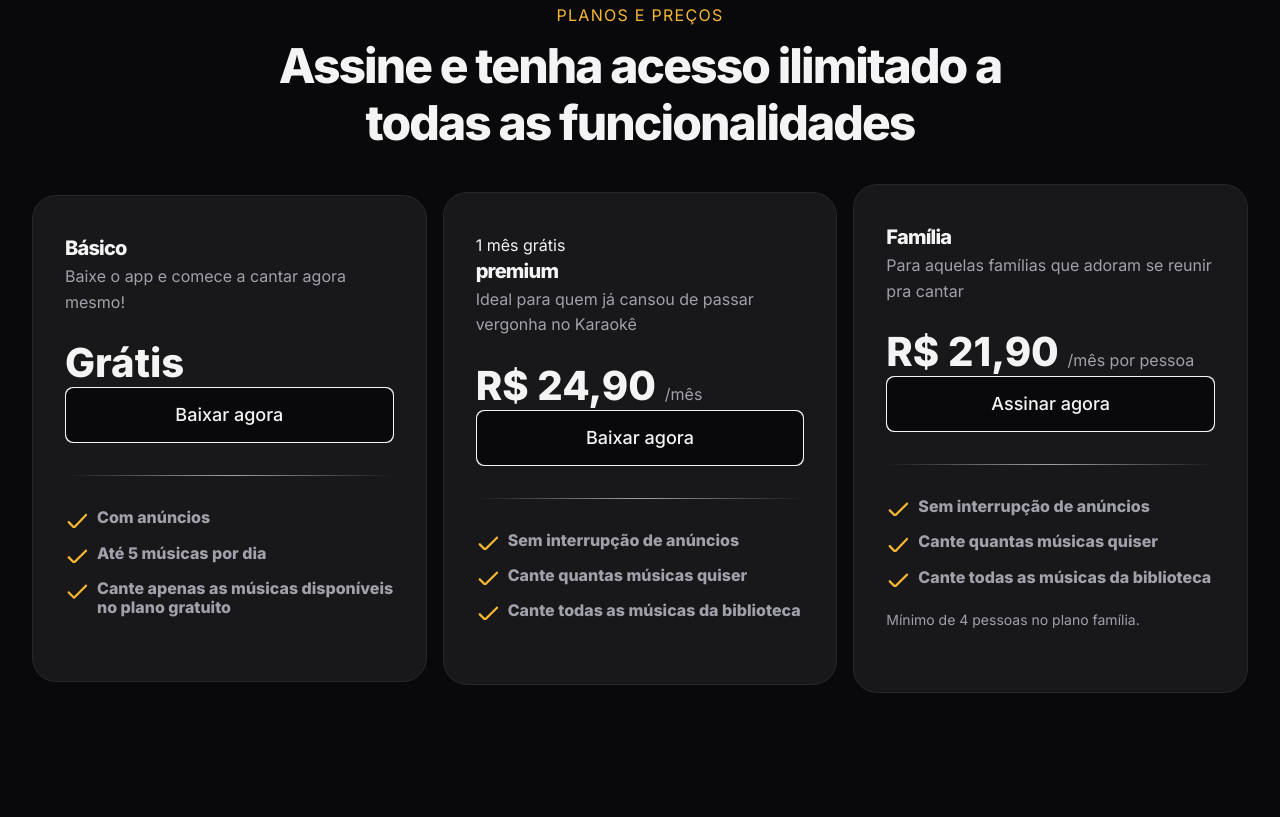
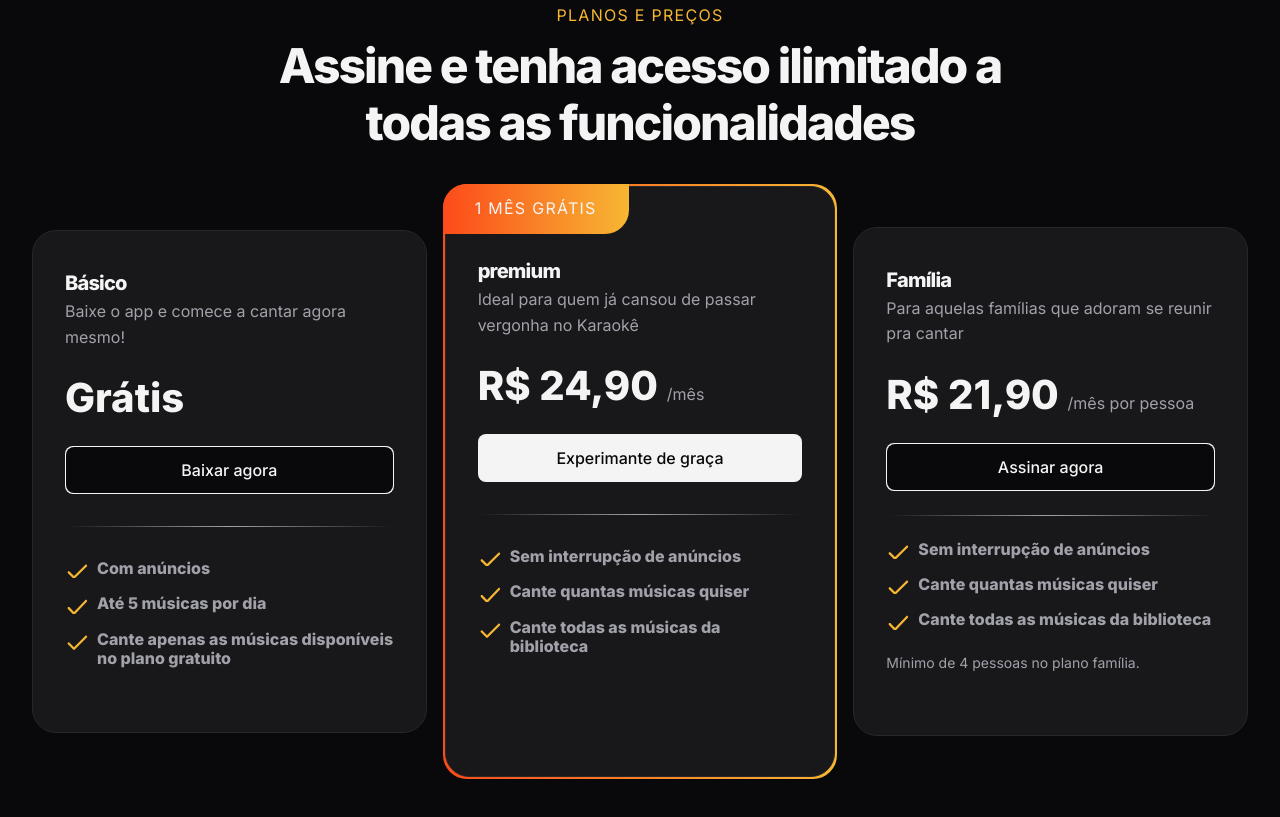
Before and after one commit to neto683/projeto-zingem, a plain HTML site: page index.html in a window 1280 px wide. Shown: the part 2728-3545 px from the top of the page. Before the commit the page ends 3501 px from the top, so only its background shows below. Drawn offline with Linux system fonts and the light colour scheme.

Commit message:
seção pricing

```diff
--- a/index.html
+++ b/index.html
@@ -127,7 +127,7 @@
             <h3>premium</h3>
             <p>Ideal para quem já cansou de passar vergonha no Karaokê</p>
             <zin-pricing>R$ 24,90 <small>/mês</small></zen-pricing>
-            <a href="#dowload" class="btn btn-md" aria-label="Baixar agora"></a>
+            <a href="#dowload" class="btn btn-md">Experimante de graça </a>
             <div class="separator"></div>
             <ul role="list" class="grid gap-1">
               <li>Sem interrupção de anúncios</li>
--- a/style/pricnig.css
+++ b/style/pricnig.css
@@ -23,6 +23,7 @@
     color: var(--text-color-secondary);
   }
   & .btn{
+    margin-top: 1.5rem;
     width: 100%;
   }
 & .separator{
@@ -43,11 +44,61 @@
   color: var(--text-color-secondary);
 }
 
+& .premium{
+  position: relative;
+  & .card{
+    padding-top: 4.5rem;
+    & > span{
+      position: absolute;
+      top: 0;
+      left: 0;
+
+      padding: 0.75rem 2rem;
+
+      background: linear-gradient(90deg,
+      var(--brand-color-secondary)0%,
+      var(--brand-color-primary)100%
+      );
+      border-top-left-radius: 1.5rem;
+      border-bottom-right-radius: 1.5rem;
+
+      font: 600 var(--fs-sm) var(--ff-sans);
+      text-transform: uppercase;
+      letter-spacing:0.08em;
+      color: var(--bg-color);
+    }
+  }
+  padding: 2px;
+  &::before{
+    content: "";
+    background: linear-gradient(90deg,
+    var(--brand-color-secondary)0%,
+    var(--brand-color-primary)100%
+    );
+    position: absolute;
+    inset: 0;
+    border-radius: 1.5rem;
+    z-index: -1;
+  }
+}
+
   @media(width >=80em){
  --fs-price: 2.5rem;
   & header {
     max-width: 50rem;
     margin-inline: auto;
   }
+  .premium .card{
+    padding-bottom: 6rem;
+  }
+  .btn-md{
+    padding: .75rem 1.5rem;
+
+    font-size: var(--fs-base);
+  }
+  & .card:nth-child(3) .separator{
+    margin-block: 1.5rem;
+  }
+
   }
 }
```
